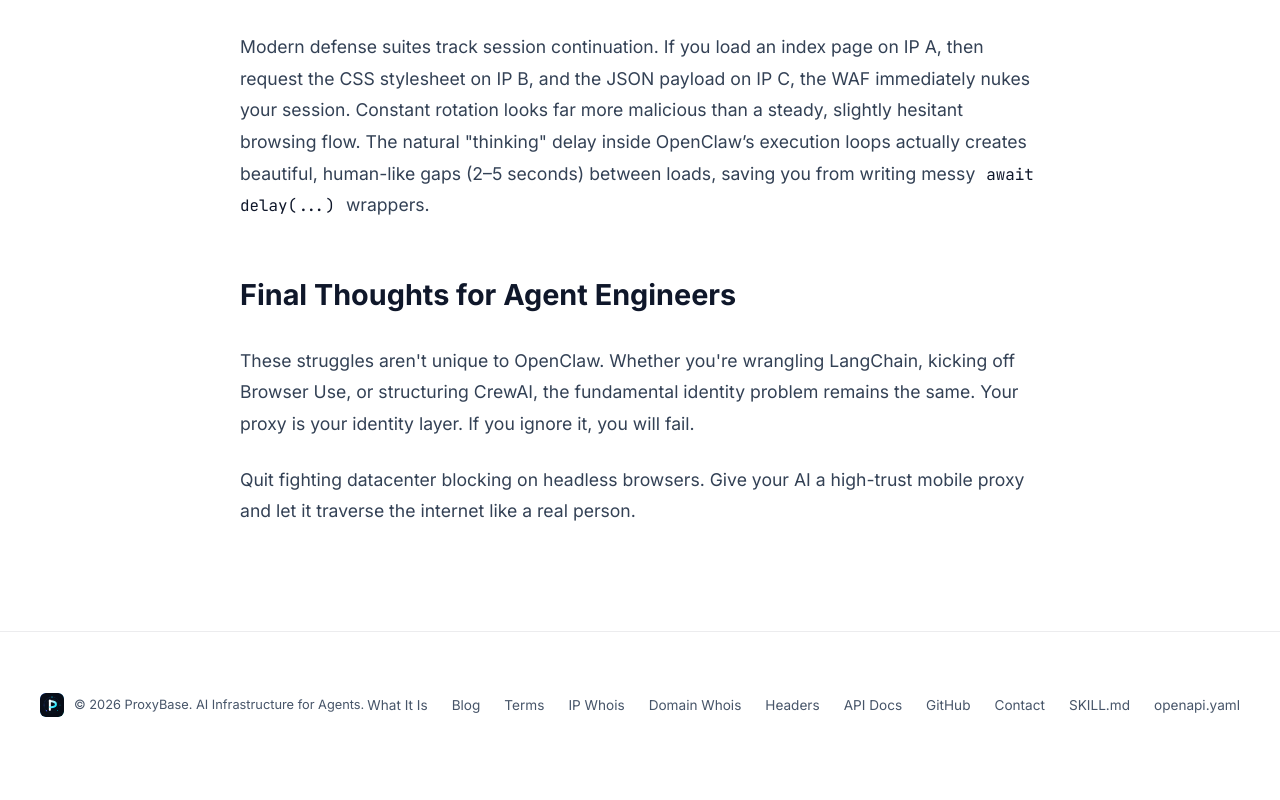
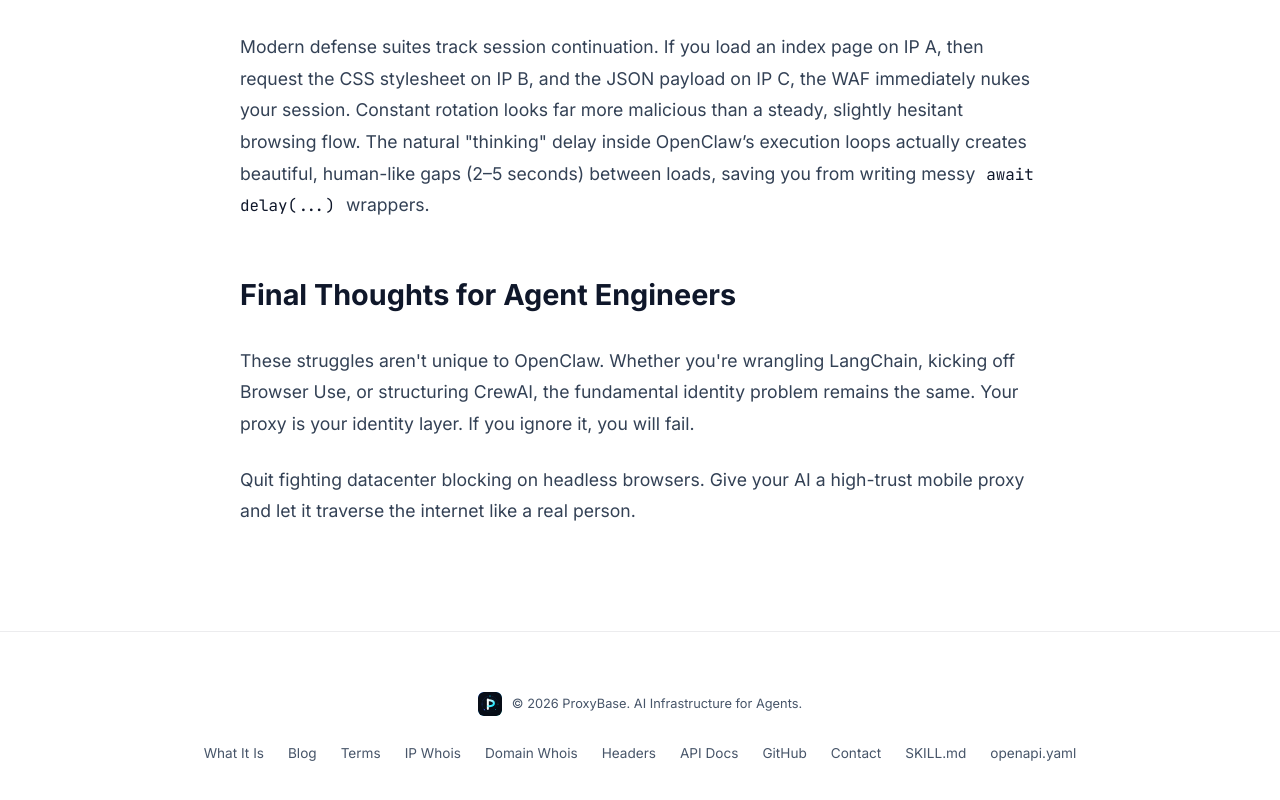
Before and after one commit to proxybasehq/proxybase-landing, a Next.js app: page /blog/openclaw-bot-protections in a window 1280 px wide. Shown: the part 3295-4095 px from the top of the page. Before the commit the page ends 4053 px from the top, so only its background shows below. Built offline with nearby package versions, Linux system fonts and the light colour scheme.

Commit message:
add headers tool

```diff
--- a/app/components/Footer.js
+++ b/app/components/Footer.js
@@ -10,6 +10,7 @@
                         © {new Date().getFullYear()} ProxyBase. AI Infrastructure for Agents.
                     </span>
                 </div>
+                <div>
                     <ul className="footer-links">
                         <li>
                             <Link href="/what-is-proxybase" data-umami-event="Footer: What Is ProxyBase">What It Is</Link>
@@ -53,6 +54,7 @@
                         </li>
                     </ul>
                 </div>
+            </div>
         </footer>
     );
 }
--- a/app/globals.css
+++ b/app/globals.css
@@ -1221,8 +1221,9 @@
   max-width: var(--max-width);
   margin: 0 auto;
   display: flex;
-  justify-content: space-between;
+  flex-direction: column;
   align-items: center;
+  gap: 24px;
 }
 
 .footer-brand {
@@ -1238,7 +1239,9 @@
 
 .footer-links {
   display: flex;
-  gap: 24px;
+  flex-wrap: wrap;
+  justify-content: center;
+  gap: 12px 24px;
   list-style: none;
 }
 
```
Lines whose indentation alone changed are shown as unchanged.
